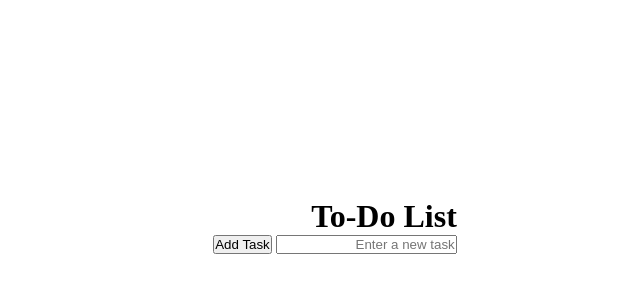
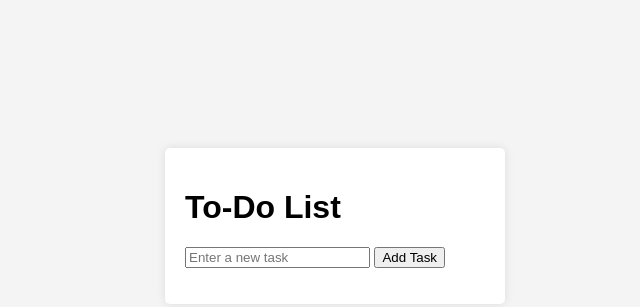
Before and after one commit to sina-matin-rad/To-Do-List-App, a plain HTML site: page index.html in a window 1280 px wide. Shown: the part 174-481 px from the top of the page, without its empty margins (305-945 px from the left). Drawn offline with Linux system fonts and the light colour scheme.

Commit message:
Adding styles with CSS

```diff
--- a/styles/style.css
+++ b/styles/style.css
@@ -4,17 +4,28 @@
     src: url('../fonts/vazir.ttf') format('truetype'), url('../fonts/vazir.woff2') format('woff2'), url('../fonts/vazir.woff') format('woff');
 }
 
-* {
+/* * {
     padding: 0;
     margin: 0;
-}
+} */
 
+/* styles.css */
 body {
-    font-family: 'vazir';
-    direction: rtl;
+    font-family: Arial, sans-serif;
+    background-color: #f4f4f4;
+    margin: 0;
+    padding: 0;
     display: flex;
-    flex-direction: column;
     justify-content: center;
     align-items: center;
     height: 100vh;
 }
+
+
+.container {
+    background-color: white;
+    padding: 20px;
+    border-radius: 5px;
+    box-shadow: 0 0 10px rgba(0, 0, 0, 0.1);
+    width: 300px;
+}
```
Also changed, not shown: index.html (+0 -5 lines).
